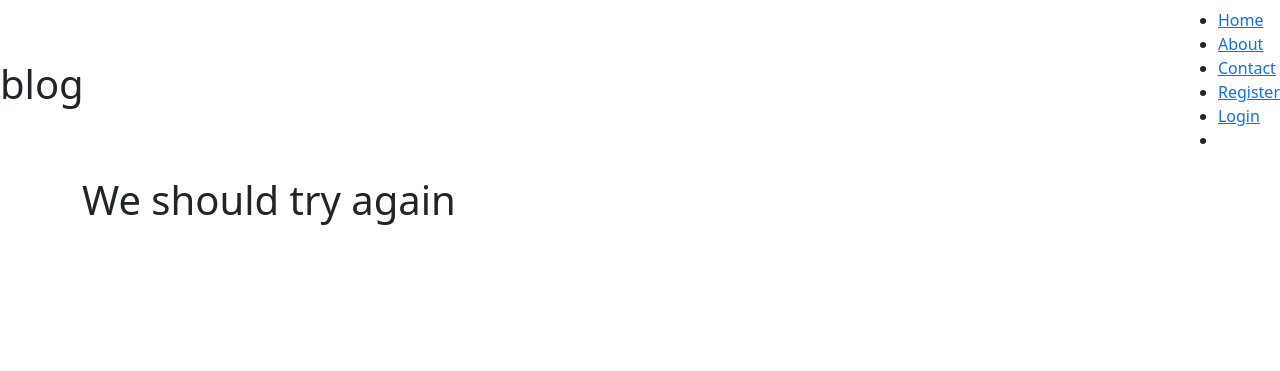
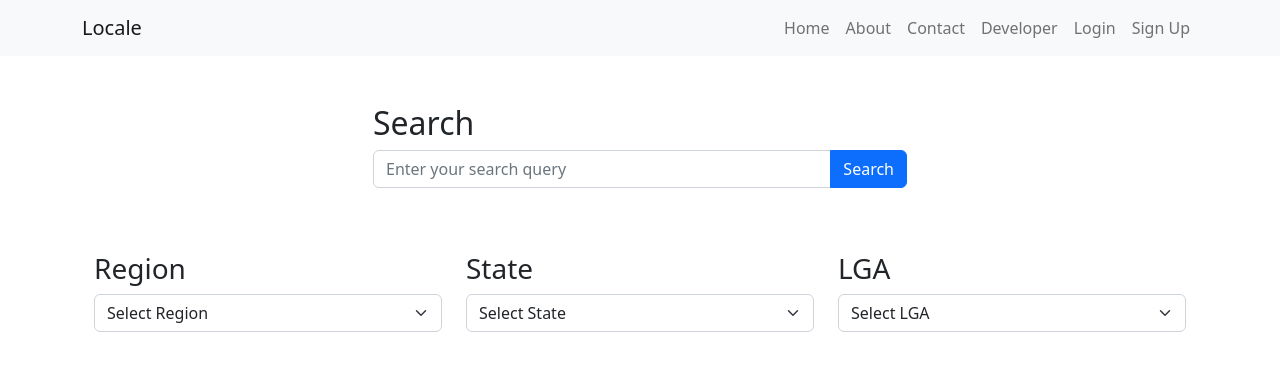
Before and after one commit to TechyStarr/Locales, a Flask app: page / in a window 1280 px wide. Shown: the top 371 px of the page. Run offline with Flask 3, Linux system fonts and the light colour scheme; some libraries are stand-ins or nearby versions.

Commit message:
worked on index

```diff
--- a/website/app.py
+++ b/website/app.py
@@ -6,5 +6,7 @@ app = Flask(__name__)
 def index():
     return render_template('index.html')
 
+
+
 if __name__ == '__main__':
     app.run()
--- a/website/templates/base.html
+++ b/website/templates/base.html
@@ -14,26 +14,37 @@
 	<title>Blog</title>
 </head>
 <body>
-	<nav class="navbar">
-	<h1 class="logo">blog</h1>
-	<ul class="nav-link">
+        <!-- Navigation Bar -->
+<nav class="navbar navbar-expand-lg navbar-light bg-light">
+    <div class="container">
+    <!-- Logo -->
+    <a class="navbar-brand" href="#">Locale</a>
+
+    <!-- Navbar items -->
+        <ul class="navbar-nav">
+            <li class="nav-item">
+                <a class="nav-link" href="{{url_for('index')}}">Home</a>
+            </li>
+            <li class="nav-item">
+                <a class="nav-link" href="{{url_for('index')}}">About</a>
+            </li>
+            <li class="nav-item">
+                <a class="nav-link" href="{{url_for('index')}}">Contact</a>
+            </li>
+            <li class="nav-item">
+                <a class="nav-link" href="{{url_for('index')}}">Developer</a>
+            </li>
+            <li class="nav-item">
+                <a class="nav-link" href="{{url_for('index')}}">Login</a>
+            </li>
+            <li class="nav-item">
+                <a class="nav-link" href="{{url_for('index')}}">Sign Up</a>
+            </li>
+        </ul>
+    </div>
+</nav>
 
 
-	<li class="active"><a href="{{url_for('index')}}">Home</a></li>
-
-	<li><a href="{{url_for('index')}}">About</a></li>
-
-	<li><a href="{{url_for('index')}}">Contact</a></li>
-	<li><a href="{{url_for('index')}}">Register</a></li>
-	<li><a id="login" href="{{url_for('index')}}">Login</a><li>
-
-	</ul>
-
-
-	</nav>
-		<header>
-			<div class="header-content"></div>
-		</header>
 
 	<main>
 		<div class="container">
--- a/website/templates/index.html
+++ b/website/templates/index.html
@@ -3,9 +3,94 @@
 {% block content %}
 
 
-<body>
-    <h1>We should try again</h1>
 
-</body>
+<!-- Search Section -->
+<section class="container my-5">
+    <div class="row justify-content-center">
+        <div class="col-md-6">
+            <h2>Search</h2>
+            <form>
+                <div class="input-group mb-3">
+                        <input type="text" class="form-control" placeholder="Enter your search query" aria-label="Search Query" aria-describedby="search-button">
+                        <button class="btn btn-primary" type="submit" id="search-button">Search</button>
+                </div>
+            </form>
+        </div>
+    </div>
+</section>
+
+<!-- Filter Options Section -->
+<section class="container my-5">
+    <div class="row">
+    <div class="col-md-4">
+        <h3>Region</h3>
+        <select class="form-select" aria-label="Select Region" id="region-select">
+            <option selected disabled>Select Region</option>
+            <option value="1">South East</option>
+            <option value="2">South South</option>
+            <option value="3">South West</option>
+            <option value="4">North Central</option>
+            <option value="5">North East</option>
+            <option value="6">North West</option>
+        </select>
+    </div>
+    <div class="col-md-4">
+        <h3>State</h3>
+        <select class="form-select" aria-label="Select State" id="state-select">
+            <option selected disabled>Select State</option>
+        <!-- Add state options here -->
+        </select>
+    </div>
+    <div class="col-md-4">
+            <h3>LGA</h3>
+            <select class="form-select" aria-label="Select LGA" id="lga-select">
+                <option selected disabled>Select LGA</option>
+            <!-- Add LGA options here -->
+            </select>
+    </div>
+    </div>
+</section>
+
+<!-- Bootstrap JS -->
+<script src="https://cdn.jsdelivr.net/npm/bootstrap@5.7.0/dist/js/bootstrap.bundle.min.js"></script>
+
+<!-- Custom JavaScript -->
+<script>
+    // Function to populate state options based on selected region
+    function populateStates() {
+    var regionSelect = document.getElementById("region-select");
+    var stateSelect = document.getElementById("state-select");
+    stateSelect.innerHTML = '<option selected disabled>Select State</option>';
+
+    if (regionSelect.value === "1") {
+        // Populate state options for South East region
+        stateSelect.innerHTML += '<option value="Abia">Abia</option>';
+        stateSelect.innerHTML += '<option value="Anambra">Anambra</option>';
+        stateSelect.innerHTML += '<option value="Ebonyi">Ebonyi</option>';
+        stateSelect.innerHTML += '<option value="Enugu">Enugu</option>';
+        stateSelect.innerHTML += '<option value="Imo">Imo</option>';
+    } else if (regionSelect.value === "2") {
+        // Populate state options for South South region
+        stateSelect.innerHTML += '<option value="Akwa Ibom">Akwa Ibom</option>';
+        stateSelect.innerHTML += '<option value="Bayelsa">Bayelsa</option>';
+        stateSelect.innerHTML += '<option value="Cross River">Cross River</option>';
+        stateSelect.innerHTML += '<option value="Delta">Delta</option>';
+        stateSelect.innerHTML += '<option value="Edo">Edo</option>';
+        stateSelect.innerHTML += '<option value="Rivers">Rivers</option>';
+    }
+    // Add more conditions for other regions
+
+    // Reset LGA options
+    var lgaSelect = document.getElementById("lga-select");
+    lgaSelect.innerHTML = '<option selected disabled>Select LGA</option>';
+}
+
+// Event listener for region select change
+document.getElementById("region-select").addEventListener("change", populateStates);
+</script>
+
+
+
+
 
 {% endblock content %}
```
Also changed, not shown: website/templates/login.html (added, +24 -0 lines), website/views/auth.py (added, +77 -0 lines), website/views/views.py (added, +42 -0 lines).
